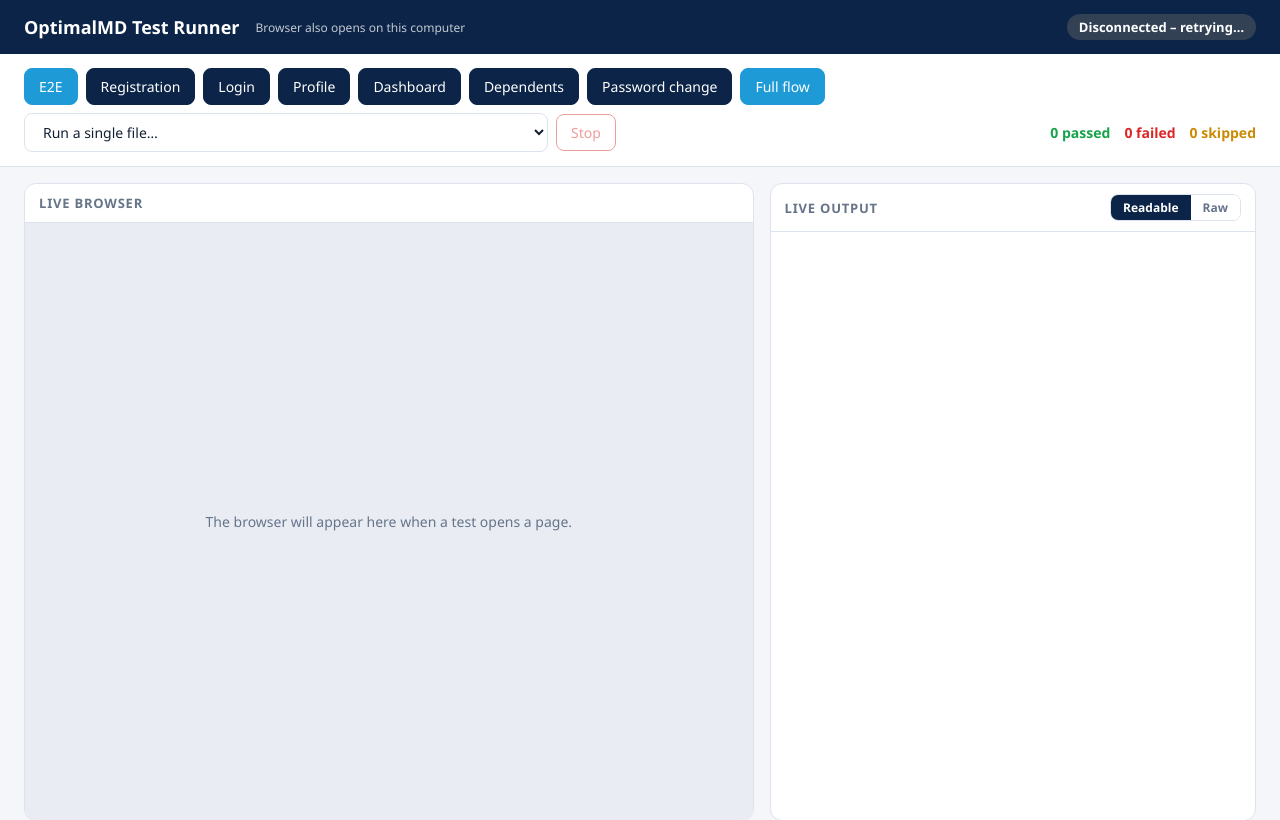
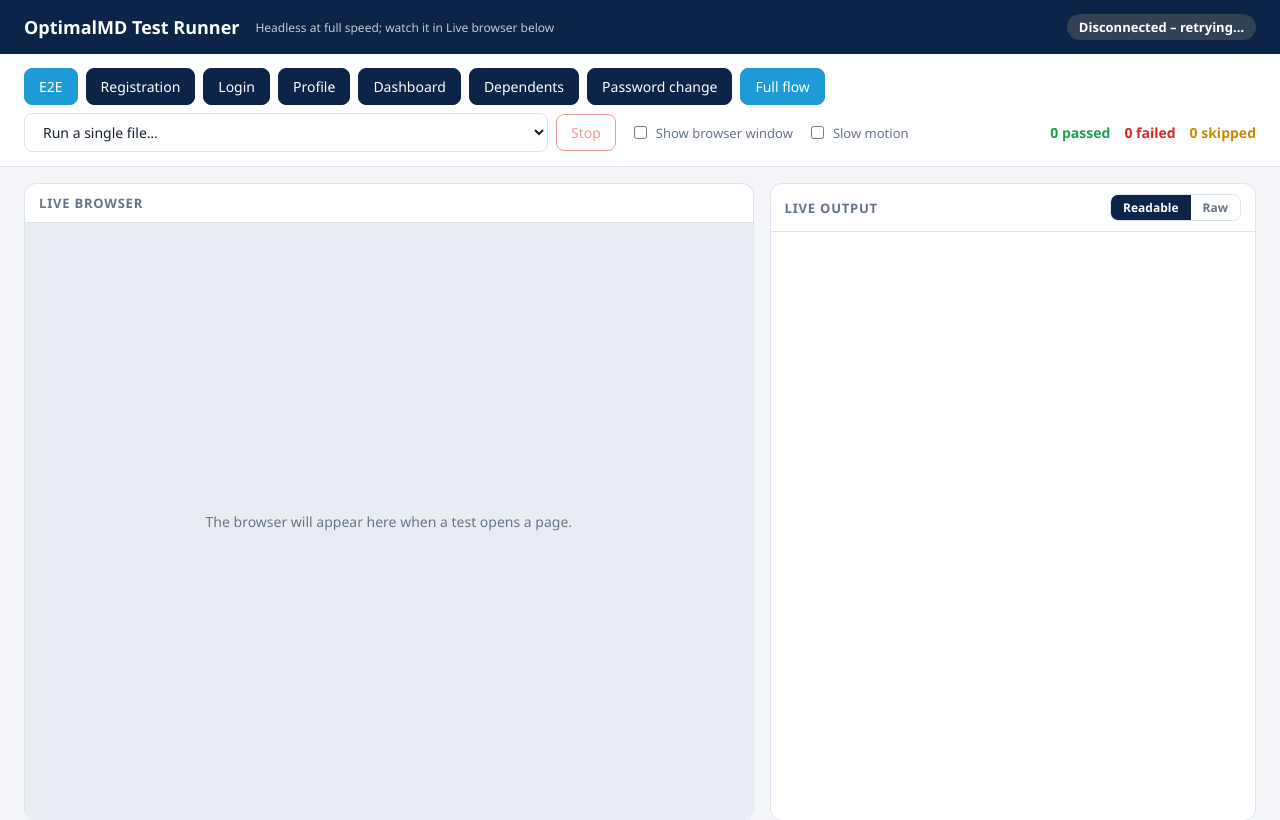
Before and after one commit to Tahsin-ahmmed/OptimalMD-User-Portal-Auomation-Suit, a Flask app: page / in a window 1280 px wide. Shown: the top 820 px of the page. Run offline with Flask 3, Linux system fonts and the light colour scheme; data that the repository does not hold is empty.

Commit message:
Run headless at full speed by default
The runner adds "Show browser window" and "Slow motion" checkboxes for
watching a run; pytest.ini no longer forces --headed and --slowmo.

Co-Authored-By: Claude Opus 5.5 <noreply@anthropic.com>

```diff
--- a/pytest.ini
+++ b/pytest.ini
@@ -5,8 +5,6 @@ base_url = https://portalstg.optimalmd.com
 addopts =
     -v
     -s
-    --headed
-    --slowmo 300
     --browser chromium
     -rA
     --screenshot only-on-failure
--- a/runner/app.py
+++ b/runner/app.py
@@ -93,21 +93,23 @@ def allowed_targets() -> set:
 
 # --- Running pytest -------------------------------------------------------
 
-def pytest_command(target: str) -> list:
-    # Replace pytest.ini's addopts so the runner controls headed/headless.
+def pytest_command(target: str, show_browser: bool = False, slow_motion: bool = False) -> list:
+    # Headless and full speed by default (the live view still shows the browser);
+    # the page's checkboxes open a real window and/or slow every action down to watch it.
     options = [
         "-o", "addopts=",
         "-v", "-s", "-rA",
         "--browser", "chromium",
-        "--slowmo", "300",
         "--screenshot", "only-on-failure",
         "--output", "test-results",
         "-p", "runner.screencast_plugin",
         "-p", "no:cacheprovider",
         "-W", "ignore::DeprecationWarning",
     ]
-    if not HEADLESS:
+    if show_browser and not HEADLESS:
         options.append("--headed")
+    if slow_motion:
+        options += ["--slowmo", "300"]
     if target == FULL_FLOW_TARGET:
         paths = ["tests", *(f"--ignore={folder}" for folder in FULL_FLOW_EXCLUDES)]
     else:
@@ -160,7 +162,8 @@ def index():
 @app.post("/run")
 @password_protected
 def run():
-    target = (request.get_json(silent=True) or {}).get("target", "")
+    body = request.get_json(silent=True) or {}
+    target = body.get("target", "")
     if target not in allowed_targets():
         return jsonify(error=f"Unknown test target: {target}"), 400
 
@@ -174,7 +177,7 @@ def run():
             "PYTHONIOENCODING": "utf-8",
             "PYTHONUNBUFFERED": "1",
         }
-        command = pytest_command(target)
+        command = pytest_command(target, bool(body.get("show_browser")), bool(body.get("slow_motion")))
         process = subprocess.Popen(
             command,
             cwd=ROOT,
--- a/runner/templates/index.html
+++ b/runner/templates/index.html
@@ -28,6 +28,7 @@
   button.stop { background: #fff; color: var(--fail); border-color: var(--fail); }
   button:disabled, select:disabled { opacity: .45; cursor: not-allowed; }
   .spacer { flex: 1; }
+  label.option { display: inline-flex; align-items: center; gap: 6px; font-size: 13px; color: var(--muted); cursor: pointer; margin-left: 6px; }
   .counts { display: flex; gap: 14px; font-size: 14px; font-weight: 600; }
   .counts .p { color: var(--pass); } .counts .f { color: var(--fail); } .counts .s { color: var(--skip); }
 
@@ -83,7 +84,7 @@
 <body>
 <header>
   <h1>OptimalMD Test Runner</h1>
-  <span class="mode">{{ "Headless browser" if headless else "Browser also opens on this computer" }}</span>
+  <span class="mode">Headless at full speed; watch it in Live browser below</span>
   <span id="badge" class="badge">Idle</span>
 </header>
 
@@ -96,6 +97,8 @@
     {% for f in files %}<option value="{{ f }}">{{ f }}</option>{% endfor %}
   </select>
   <button class="stop" id="stop" disabled>Stop</button>
+  {% if not headless %}<label class="option"><input type="checkbox" id="opt-window"> Show browser window</label>{% endif %}
+  <label class="option"><input type="checkbox" id="opt-slow"> Slow motion</label>
   <span class="spacer"></span>
   <div class="counts"><span class="p" id="c-pass">0 passed</span><span class="f" id="c-fail">0 failed</span><span class="s" id="c-skip">0 skipped</span></div>
 </div>
@@ -353,7 +356,11 @@
   }
 
   async function startRun(target) {
-    const res = await fetch("/run", { method: "POST", headers: { "Content-Type": "application/json" }, body: JSON.stringify({ target }) });
+    const res = await fetch("/run", { method: "POST", headers: { "Content-Type": "application/json" }, body: JSON.stringify({
+      target,
+      show_browser: !!document.getElementById("opt-window")?.checked,
+      slow_motion: document.getElementById("opt-slow").checked,
+    }) });
     if (!res.ok) alert((await res.json()).error || "Could not start the run");
   }
 
```
Also changed, not shown: README.md.
